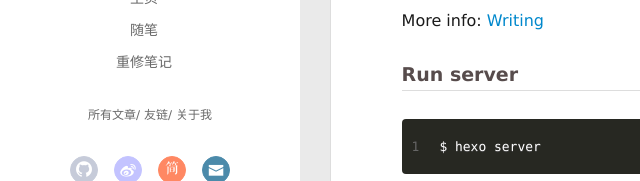
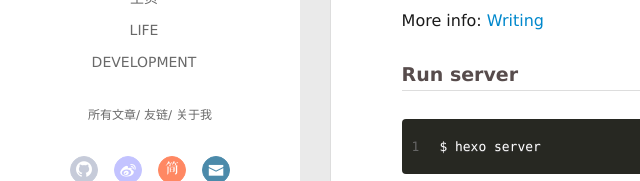
Before and after one commit to Qu000/Qu000.github.io, a plain HTML site: page 2018/03/22/hello-world/index.html in a window 1280 px wide. Shown: the part 410-591 px from the top of the page, 0-640 px from the left. Drawn offline with Linux system fonts and the light colour scheme; some packages are replaced by stand-ins of ours; a script that the page names is missing.

Commit message:
Site updated: 2018-03-23 14:25:12

```diff
--- a/2018/03/22/hello-world/index.html
+++ b/2018/03/22/hello-world/index.html
@@ -62,9 +62,9 @@
 
 				<li><a href="/">主页</a></li>
 
-				<li><a href="/tags/随笔/">随笔</a></li>
+				<li><a href="/tags/随笔/">Life</a></li>
 
-				<li><a href="/tags/重修笔记">重修笔记</a></li>
+				<li><a href="/tags/重修笔记">Development</a></li>
 
 			</ul>
 		</nav>
@@ -151,9 +151,9 @@
 
 					<li style="width: 33.333333333333336%"><a href="/">主页</a></li>
 
-					<li style="width: 33.333333333333336%"><a href="/tags/随笔/">随笔</a></li>
+					<li style="width: 33.333333333333336%"><a href="/tags/随笔/">Life</a></li>
 
-					<li style="width: 33.333333333333336%"><a href="/tags/重修笔记">重修笔记</a></li>
+					<li style="width: 33.333333333333336%"><a href="/tags/重修笔记">Development</a></li>
 
 				</ul>
 			</nav>
```
Also changed, not shown: 2018/03/23/iOS-July的第一篇博客/index.html (+4 -4 lines), 2018/03/23/使用MPMediaPickerController选择系统音乐/index.html (+4 -4 lines), 2018/03/23/多线程/index.html (+4 -4 lines), archives/2018/03/index.html (+4 -4 lines), archives/2018/index.html (+4 -4 lines), archives/index.html (+4 -4 lines), index.html (+4 -4 lines), tags/iOS/index.html (+4 -4 lines), tags/重修笔记/index.html (+4 -4 lines), tags/随笔/index.html (+4 -4 lines).
